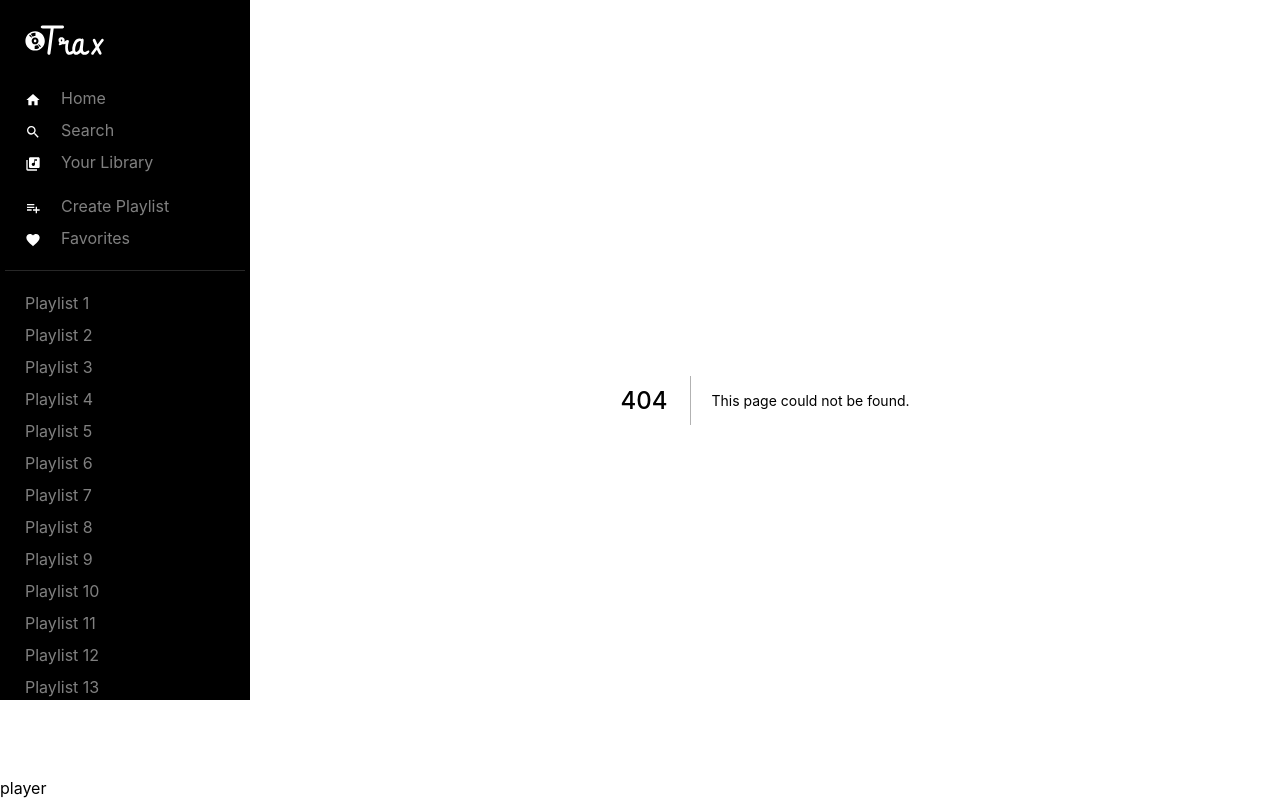
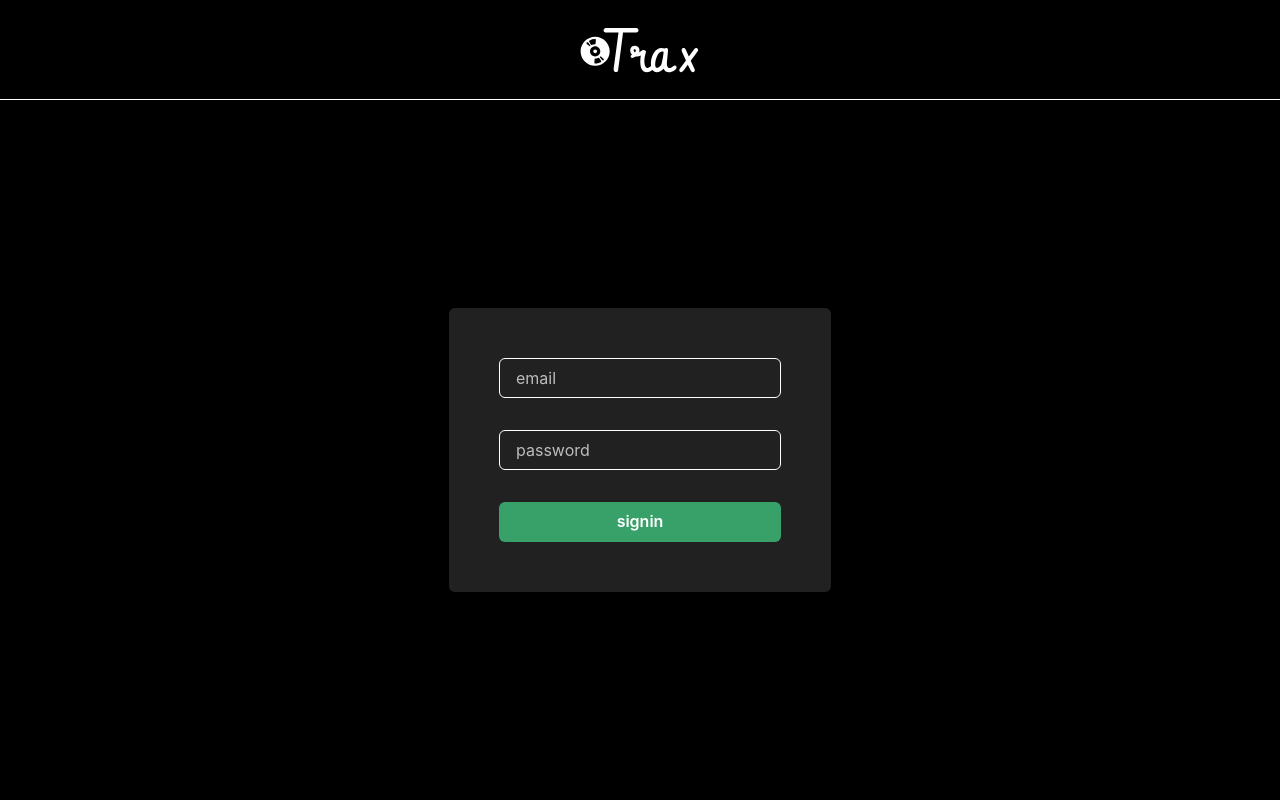
Before and after one commit to alifakbar111/trax-music-app, a Next.js app: page /signin in a window 1280 px wide. Before the commit this address had no page. Built offline with nearby package versions, Linux system fonts and the light colour scheme.

Commit message:
feat: add auth form layout

```diff
--- /dev/null
+++ b/components/authForm.tsx
@@ -0,0 +1,65 @@
+import { Box, Button, Flex, Input, Stack } from '@chakra-ui/react'
+import { useRouter } from 'next/router'
+import { FC, useState } from 'react'
+import NextImage from 'next/image'
+import { auth } from '../lib/mutation'
+
+const AuthForm: FC<{ mode: 'signin' | 'signup' }> = ({ mode }) => {
+  const [email, setEmail] = useState('')
+  const [password, setPassword] = useState('')
+  const [isLoading, setIsLoading] = useState(false)
+  const router = useRouter()
+
+  const handleSubmit = async (e) => {
+    e.preventDefault()
+    setIsLoading(true)
+
+    await auth(mode, { email, password })
+    setIsLoading(false)
+    router.push('/')
+  }
+
+  return (
+    <Box height="100vh" width="100vw" bg="black" color="white">
+      <Flex
+        justify="center"
+        align="center"
+        height="100px"
+        borderBottom="white 1px solid"
+        aria-label="logo"
+      >
+        <NextImage src="/logo.svg" height={60} width={120} />
+      </Flex>
+      <Flex justify="center" align="center" height="calc(100vh - 100px)">
+        <Box padding="50px" bg="gray.900" borderRadius="md">
+          <form onSubmit={handleSubmit}>
+            <Stack spacing={8}>
+              <Input
+                placeholder="email"
+                aria-label="email"
+                type="email"
+                onChange={(e) => setEmail(e.target.value)}
+              />
+              <Input
+                placeholder="password"
+                aria-label="password"
+                type="password"
+                onChange={(e) => setPassword(e.target.value)}
+              />
+              <Button
+                type="submit"
+                bg="green.500"
+                isLoading={isLoading}
+                _hover={{ bg: 'green.300' }}
+              >
+                {mode}
+              </Button>
+            </Stack>
+          </form>
+        </Box>
+      </Flex>
+    </Box>
+  )
+}
+
+export default AuthForm
--- a/pages/_app.tsx
+++ b/pages/_app.tsx
@@ -34,9 +34,13 @@
 const MyApp = ({ Component, pageProps }) => {
   return (
     <ChakraProvider theme={theme}>
-      <PlayerLayout>
+      {Component.authPage ? (
         <Component {...pageProps} />
-      </PlayerLayout>
+      ) : (
+        <PlayerLayout>
+          <Component {...pageProps} />
+        </PlayerLayout>
+      )}
     </ChakraProvider>
   )
 }
--- /dev/null
+++ b/pages/signin.tsx
@@ -0,0 +1,10 @@
+import React from 'react'
+import AuthForm from '../components/authForm'
+
+const Signin = () => {
+  return <AuthForm mode="signin" />
+}
+
+Signin.authPage = true
+
+export default Signin
```
Also changed, not shown: pages/signup.tsx (added, +10 -0 lines).
